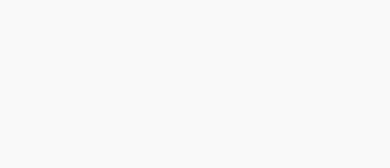
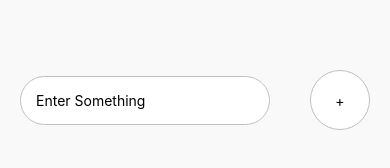
Before and after one commit to codebymanan/todo_react_native, a React Native app: screen / in a window 390 px wide. Shown: the part 654-822 px from the top of the page. Built offline with nearby package versions, Linux system fonts and the light colour scheme.

Commit message:
Update App.js

```diff
--- a/App.js
+++ b/App.js
@@ -1,18 +1,39 @@
 import {StatusBar} from 'expo-status-bar';
-import React from 'react';
+import React, {useState} from 'react';
 import {StyleSheet, Text, View} from 'react-native';
 import Task from "./components/Task";
+import {KeyboardAvoidingView} from "react-native";
+import {Platform, TextInput} from "react-native";
+import {TouchableOpacity} from "react-native";
 
 export default function App() {
+    const [task, setTask] = useState();
+    // setTask('Walk');
+    const handleAddTask = () => {
+        console.log(task);
+    }
     return (
         <View style={styles.container}>
             <View style={styles.tasksWrapper}>
                 <Text style={styles.sectionTitle}>Today's Tasks</Text>
                 <View style={styles.items}>
-                    <Task text={'Task 1'} />
-                    <Task text={'Task 2'} />
+                    <Task text={'Task 1'}/>
+                    <Task text={'Task 2'}/>
                 </View>
             </View>
+
+            <KeyboardAvoidingView behavior={Platform.OS === "IOS" ? "padding" : "height"}
+                                  style={styles.writeTaskWrapper}
+            >
+                <TextInput style={styles.input} placeholder={'Enter Something'} value={task} onChangeText={text => setTask(text)}
+                >
+                </TextInput>
+                <TouchableOpacity onPress={() => handleAddTask()}>
+                    <View style={styles.addWrapper}>
+                        <Text style={styles.addText}>+</Text>
+                    </View>
+                </TouchableOpacity>
+            </KeyboardAvoidingView>
         </View>
     );
 }
@@ -33,4 +54,34 @@
     items: {
         marginTop: 30
     },
+    writeTaskWrapper: {
+        position: 'absolute',
+        bottom: 60,
+        width: '100%',
+        flexDirection: 'row',
+        justifyContent: 'space-around',
+        alignItems: 'center'
+    },
+    input: {
+        paddingVertical: 15,
+        paddingHorizontal: 15,
+        backgroundColor: '#FFF',
+        borderRadius: 60,
+        borderColor: '#C0C0C0',
+        borderWidth: 1,
+        width: 250
+    },
+    addWrapper: {
+        width: 60,
+        height: 60,
+        backgroundColor: '#FFF',
+        borderRadius: 60,
+        justifyContent: 'center',
+        alignItems: 'center',
+        borderColor: '#C0C0C0',
+        borderWidth: 1,
+
+    },
+    addText: {}
+
 });
```
